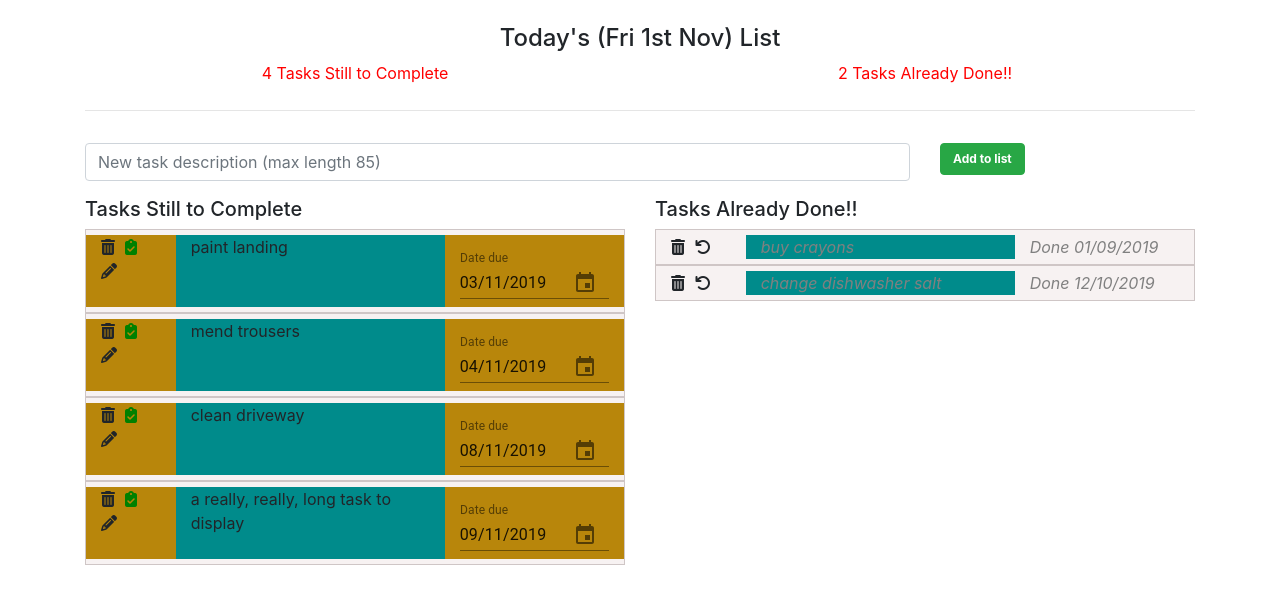
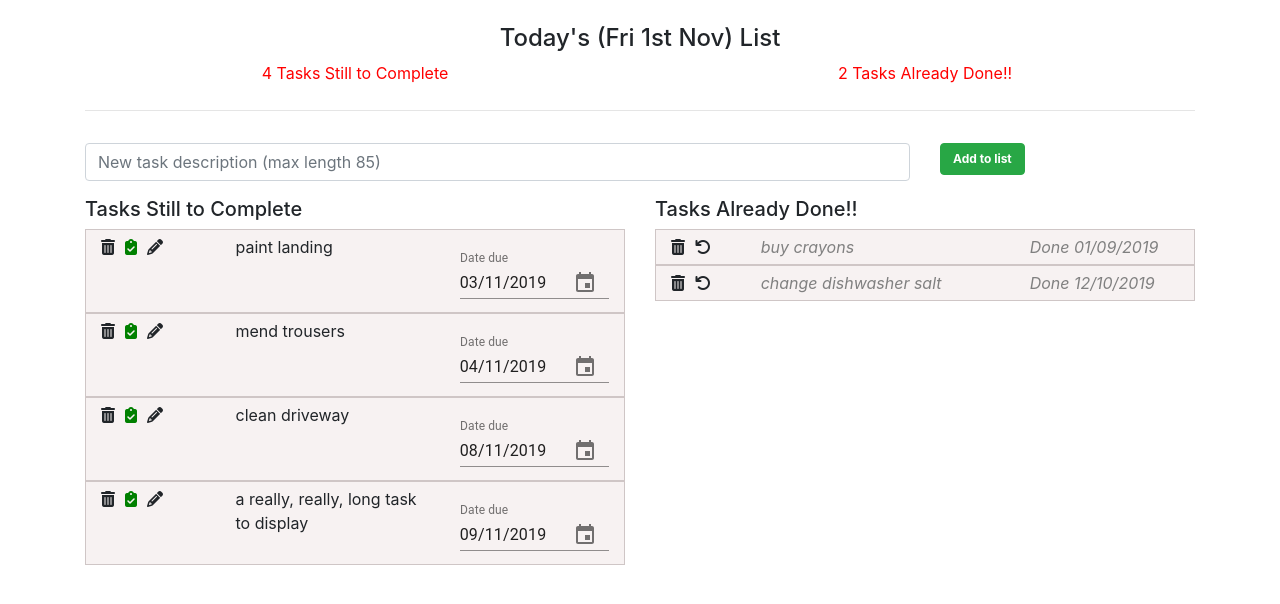
Before and after one commit to helenjgardner/final_todo_application, a React (Create React App) app: page / in a window 1280 px wide. Shown: the top 604 px of the page. Built offline with nearby package versions, Linux system fonts and the light colour scheme.

Commit message:
intermediart commit at safe point

```diff
--- a/src/TaskComplete.js
+++ b/src/TaskComplete.js
@@ -25,7 +25,7 @@ class TaskComplete extends React.Component {
                     title="Mark task incomplete"></i>
                 </div>
 
-                <div className="col-9 col-sm-5 col-md-6 greyItalic middle" >
+                <div className="col-9 col-sm-5 col-md-6 greyItalic" >
                     {this.props.task}
                 </div>
 
--- a/src/TaskToDo.css
+++ b/src/TaskToDo.css
@@ -17,12 +17,3 @@
 .pad{
   margin-right: 10px;
 }
-
-.middle{
-  background-color: darkcyan;
-
-}
-
-.left{
-  background-color: darkgoldenrod;
-}
--- a/src/TaskToDo.js
+++ b/src/TaskToDo.js
@@ -35,7 +35,7 @@ class TaskToDo extends React.Component {
     render() {
         return (
             <div className="row toDo">
-                <div className="col-4 col-sm-3 col-md-2 left">
+                <div className="col-4 col-sm-3 col-md-3">
                     <i className="fas fa-trash-alt pad"
                         title="Delete Task"
                         onClick={this.handleClickDel}>
@@ -49,10 +49,11 @@ class TaskToDo extends React.Component {
                         onClick={this.handleClickEdit} >
                     </i>
                 </div>
-                <div className="col-7 col-sm-5 col-md-6 middle">
+
+                <div className="col-8 col-sm-5 col-md-5">
                     {this.props.task}
                 </div>
-                <div className="col-12 col-sm-4 col-md-4 left" >
+                <div className="col-12 col-sm-4 col-md-4" >
                     <MuiPickersUtilsProvider utils={DateFnsUtils}>
                         <Grid container>
                             <KeyboardDatePicker
```
Also changed, not shown: src/App.js (indentation only).
